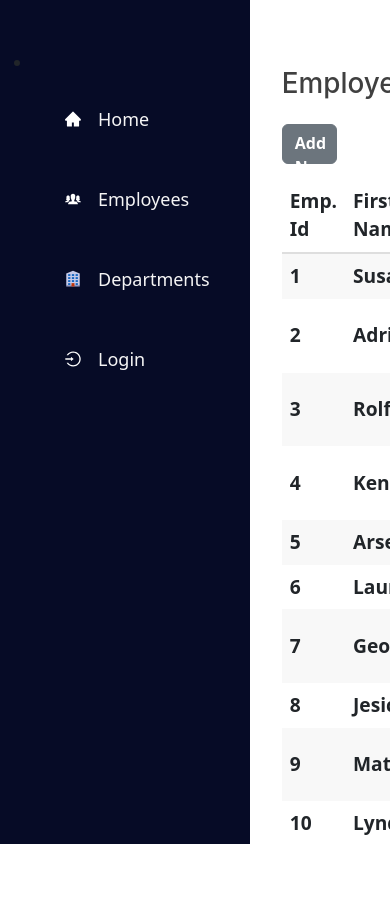
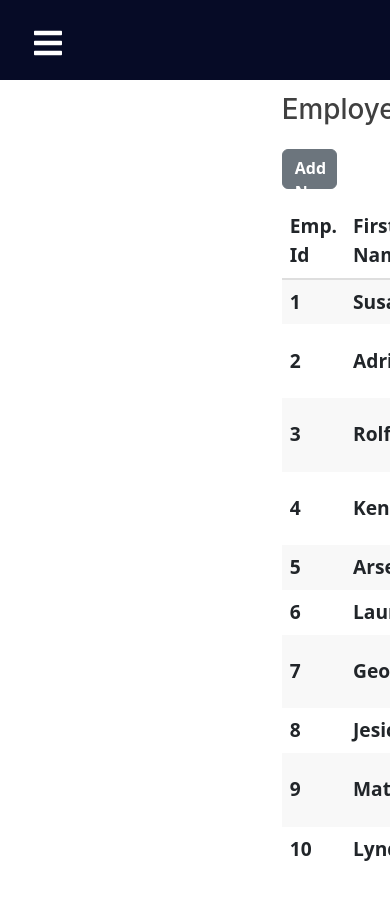
Before and after one commit to pappu-kumar-mahto/dashboard, a React (Create React App) app: page /employee in a window 390 px wide. Shown: the top 900 px of the page. Built offline with nearby package versions, Linux system fonts and the light colour scheme.

Commit message:
Project: EmployeeManagement: Hamburger added to Navbar.

```diff
--- a/src/components/Dashboard/Department.js
+++ b/src/components/Dashboard/Department.js
@@ -20,7 +20,7 @@
     marginLeft:'225px',
     padding: '10px',
     position: 'absolute',
-    top: '5%',
+    top: '8%',
     left:'12%',
 }
 
--- a/src/components/Dashboard/EmployeeList.js
+++ b/src/components/Dashboard/EmployeeList.js
@@ -21,7 +21,7 @@
     marginLeft:'225px',
     padding: '10px',
     position: 'absolute',
-    top: '5%',
+    top: '8%',
     left:'12%',
 }
 
--- a/src/components/Dashboard/Home.js
+++ b/src/components/Dashboard/Home.js
@@ -10,7 +10,7 @@
         marginLeft:'95px',
         padding: '10px',
         position: 'absolute',
-        top: '5%',
+        top: '11%',
         left:'20%',
     }
 
--- a/src/components/Navbar/Navbar.css
+++ b/src/components/Navbar/Navbar.css
@@ -1,3 +1,15 @@
+.navbar{
+  background-color: #060b26;
+  height: 80px;
+  display: flex;
+  justify-content: start;
+  align-items: center;
+}
+.menu-bar{
+  margin-left: 2rem;
+  font-size: 2rem;
+  background: none;
+}
 
   .nav-menu {
     background-color: #060b26;
@@ -7,7 +19,13 @@
     justify-content: center;
     position: fixed;
     top: 0;
+    left:-100%;
     transition: 850ms;
+  }
+
+  .nav-menu.active{
+    left: 0;
+    transition:350ms
   }
 
   .nav-text {
@@ -16,8 +34,8 @@
     align-items: center;
     padding: 8px 0px 8px 16px;
     list-style: none;
-    height: 70px;
-    margin-top: 10px;
+    height: 60px;
+
   }
 
   .nav-text a {
@@ -42,6 +60,14 @@
     margin-top: 50px;
   }
 
+  .navbar-toggle{
+    background-color: #060b26;
+    width: 100%;
+    height: 80px;
+    display: flex;
+    justify-content: start;
+    align-items: center;
+  }
   span {
     margin-left: 16px;
   }
--- a/src/components/Navbar/Navbar.js
+++ b/src/components/Navbar/Navbar.js
@@ -1,4 +1,6 @@
-import React from 'react';
+import React,{useState} from 'react';
+import * as FaIcons from 'react-icons/fa';
+import * as AiIcons from 'react-icons/ai';
 import { Link } from 'react-router-dom';
 import { Sidebar } from './Sidebar';
 import './Navbar.css';
@@ -6,12 +8,25 @@
 
 function Navbar() {
 
+  const [sidebar, setSidebar] = useState(false)
+
+  const showSidebar = () => setSidebar(!sidebar)
+
   return (
     <>
       <IconContext.Provider value={{ color: '#fff' }}>
-        <nav className='nav-menu active'>
-          <ul className='nav-menu-items'>
+        <div className="navbar">
+          <Link to='#' className='menu-bar'>
+            <FaIcons.FaBars onClick={showSidebar} />
+          </Link>
+        </div>
+
+        <nav className={sidebar ? 'nav-menu active': 'nav-menu'}>
+          <ul className='nav-menu-items' onClick={showSidebar}>
             <li className='navbar-toggle'>
+              <Link to='#' className='menu-bar'>
+                <AiIcons.AiOutlineClose/>
+              </Link>
             </li>
             {Sidebar.map((item, index) => {
               return (
```
Also changed, not shown: src/index.css (+2 -37 lines).
